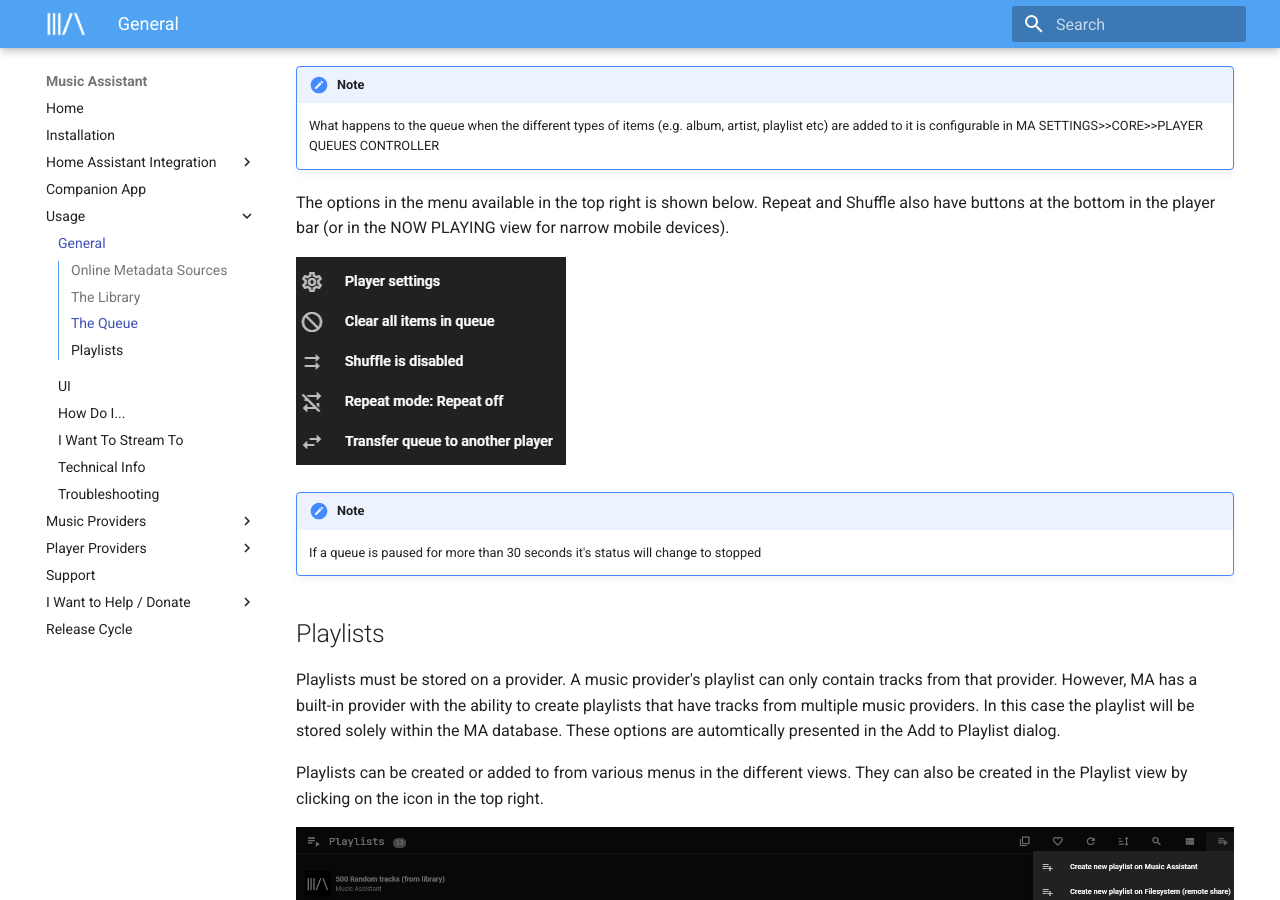
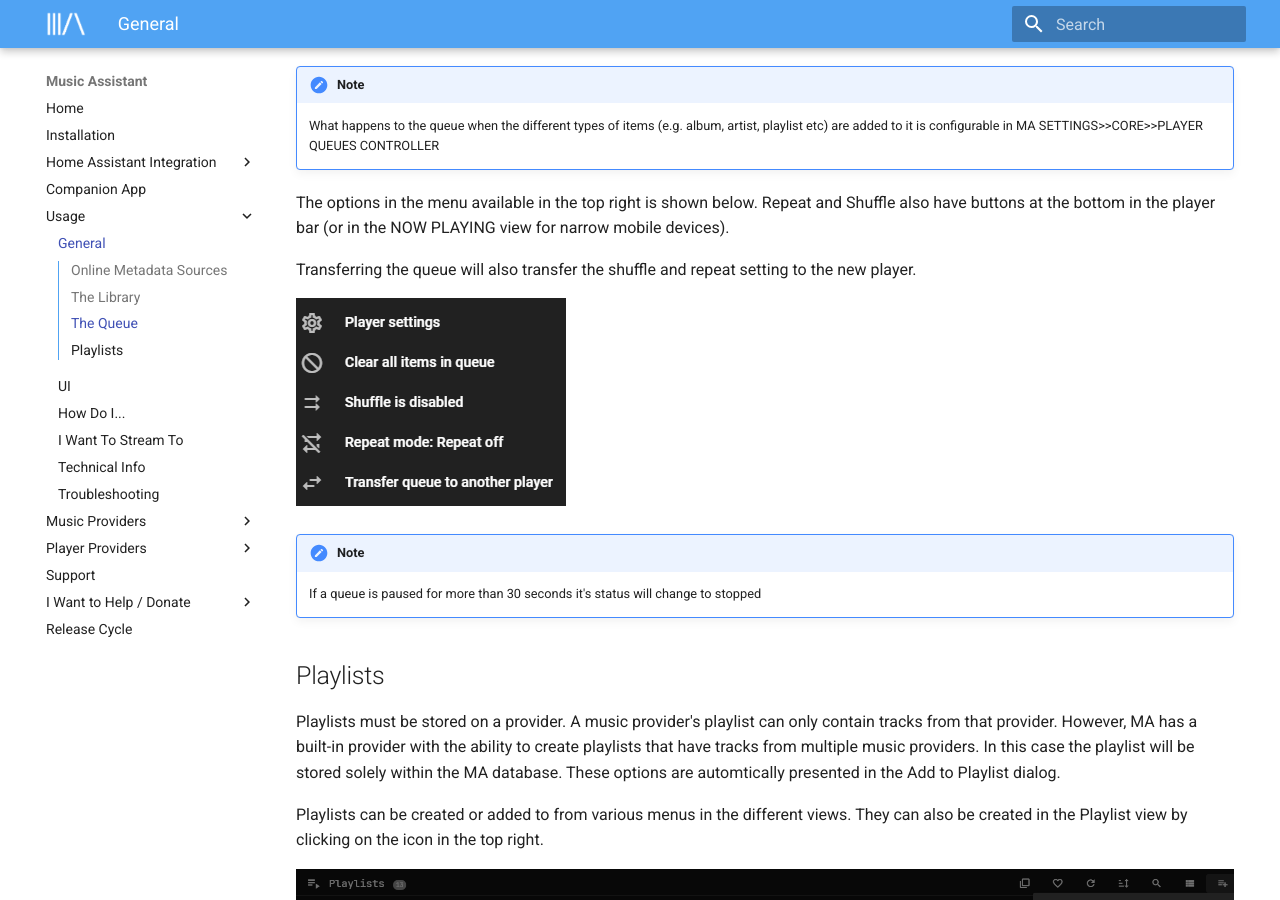
Before and after one commit to pwbriggs/music-assistant.github.io, an MkDocs documentation site: the page built from docs/usage.md, in a window 1280 px wide and 900 px high, scrolled down 2308 px. Built offline with MkDocs 1.6.1 and Material for MkDocs 9.7.7, drawn with Linux system fonts in a browser that asks for light colours.

Commit message:
Add sentence about transferring queue

```diff
--- a/docs/usage.md
+++ b/docs/usage.md
@@ -48,6 +48,8 @@
 
 The options in the menu available in the top right is shown below. Repeat and Shuffle also have buttons at the bottom in the player bar (or in the NOW PLAYING view for narrow mobile devices).
 
+Transferring the queue will also transfer the shuffle and repeat setting to the new player.
+
 ![Preview image](assets/screenshots/queue3.png)
 
 !!! note
```
